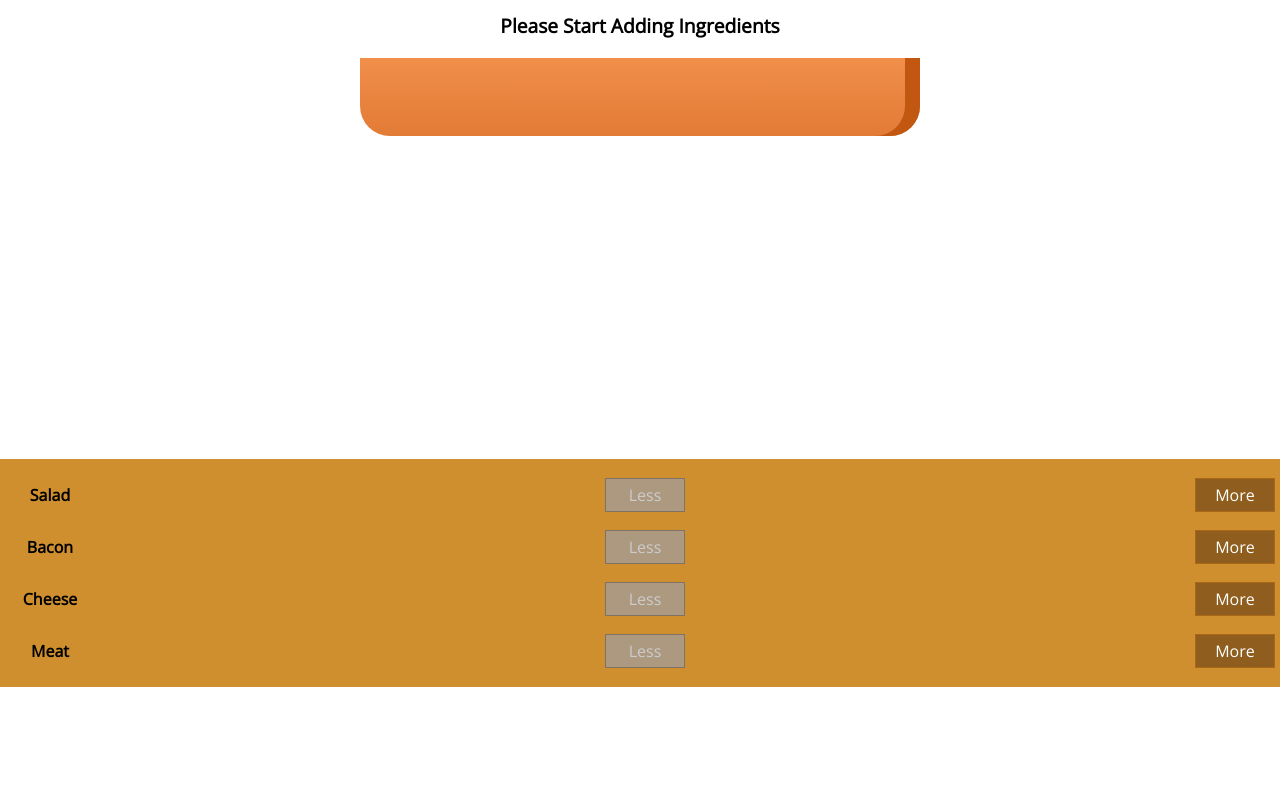
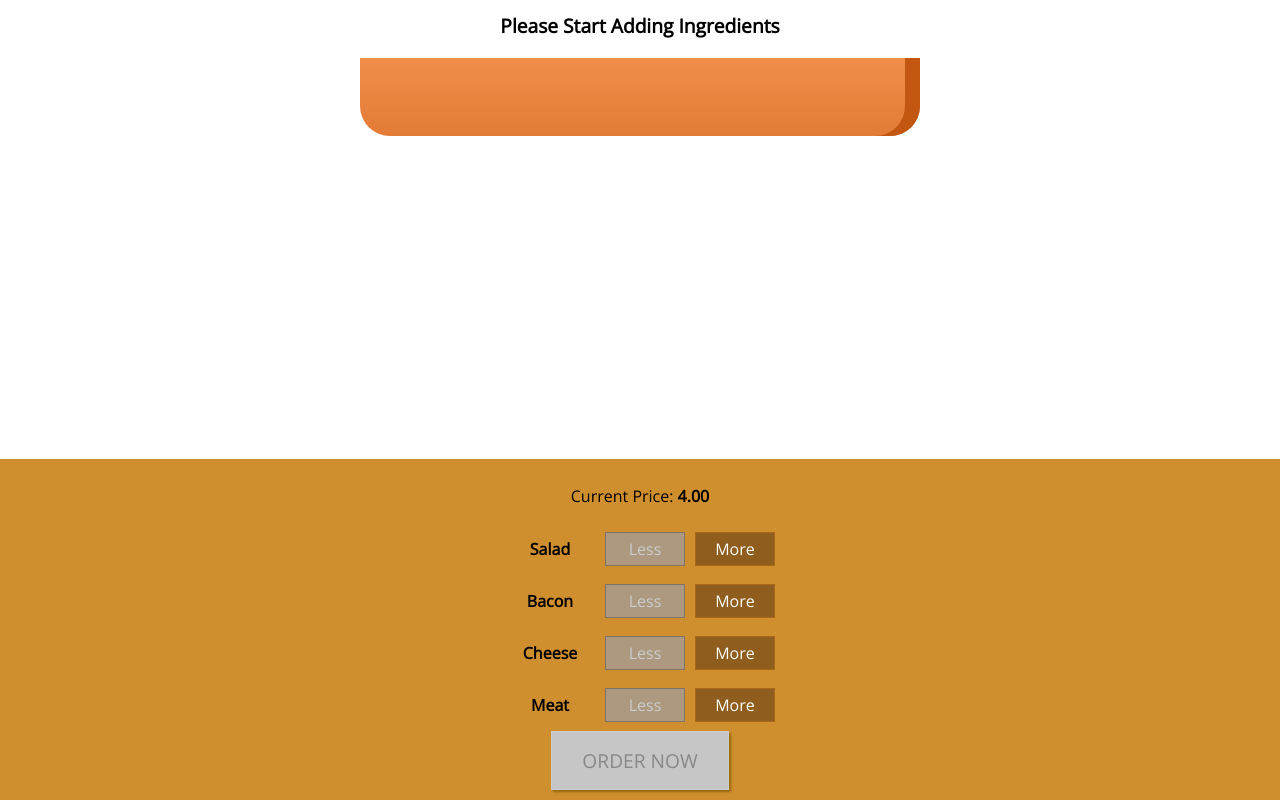
Before and after one commit to gattlin1/Learning-React, a React (Create React App) app in the folder burger-builder/: page / in a window 1280 px wide. Shown: the part 179-979 px from the top of the page. Before the commit the page ends 866 px from the top, so only its background shows below. Built offline with nearby package versions, Linux system fonts and the light colour scheme.

Commit message:
Adding total price.

```diff
--- a/burger-builder/src/components/Burger/BuildControls/BuildControl/BuildControl.css
+++ b/burger-builder/src/components/Burger/BuildControls/BuildControl/BuildControl.css
@@ -1,6 +1,6 @@
 .BuildControl {
   display: flex;
-  justify-content: space-between;
+  justify-content: center;
   align-items: center;
   margin: 5px 0;
 }
--- a/burger-builder/src/components/Burger/BuildControls/BuildControls.css
+++ b/burger-builder/src/components/Burger/BuildControls/BuildControls.css
@@ -8,3 +8,47 @@
   margin: auto;
   padding: 10px 0;
 }
+
+.OrderButton {
+  background-color: #dad735;
+  outline: none;
+  cursor: pointer;
+  border: 1px solid #966909;
+  color: #966909;
+  font-family: inherit;
+  font-size: 1.2em;
+  padding: 15px 30px;
+  box-shadow: 2px 2px 2px #966909;
+  width: fit-content;
+  align-self: center;
+}
+
+.OrderButton:hover,
+.OrderButton:active {
+  background-color: #a0db41;
+  border: 1px solid #966909;
+  color: #966909;
+}
+
+.OrderButton:disabled {
+  background-color: #c7c6c6;
+  cursor: not-allowed;
+  border: 1px solid #ccc;
+  color: #888888;
+}
+
+.OrderButton:not(:disabled) {
+  animation: enable 0.3s linear;
+}
+
+@keyframes enable {
+  0% {
+    transform: scale(1);
+  }
+  60% {
+    transform: scale(1.1);
+  }
+  100% {
+    transform: scale(1);
+  }
+}
--- a/burger-builder/src/components/Burger/BuildControls/BuildControls.js
+++ b/burger-builder/src/components/Burger/BuildControls/BuildControls.js
@@ -11,6 +11,9 @@
 const BuildControls = (props) => {
   return (
     <div className='BuildControls'>
+      <p>
+        Current Price: <strong>{props.price.toFixed(2)}</strong>
+      </p>
       {controls.map((ingredient) => {
         return (
           <BuildControl
@@ -22,6 +25,9 @@
           />
         );
       })}
+      <button className='OrderButton' disabled={!props.purchaseable}>
+        ORDER NOW
+      </button>
     </div>
   );
 };
--- a/burger-builder/src/containers/BurgerBuilder/BurgerBuilder.js
+++ b/burger-builder/src/containers/BurgerBuilder/BurgerBuilder.js
@@ -17,7 +17,15 @@
       meat: 0,
     },
     price: 4,
+    puchaseable: false,
   };
+
+  updatePurchaseState(ingredients) {
+    const ingredientCount = Object.keys(ingredients)
+      .map((ingredient) => ingredients[ingredient])
+      .reduce((sum, val) => sum + val, 0);
+    this.setState({ puchaseable: ingredientCount > 0 });
+  }
 
   addIngredientHandler = (ingredient) => {
     const updatedCount = this.state.ingredients[ingredient] + 1;
@@ -28,6 +36,7 @@
 
     const newTotalPrice = this.state.price + INGREDIENT_PRICES[ingredient];
     this.setState({ ingredients: updatedIngredients, price: newTotalPrice });
+    this.updatePurchaseState(updatedIngredients);
   };
 
   removeIngredientHandler = (ingredient) => {
@@ -40,6 +49,7 @@
 
       const newTotalPrice = this.state.price - INGREDIENT_PRICES[ingredient];
       this.setState({ ingredients: updatedIngredients, price: newTotalPrice });
+      this.updatePurchaseState(updatedIngredients);
     }
   };
 
@@ -58,6 +68,8 @@
           ingredientAdded={this.addIngredientHandler}
           ingredientRemoved={this.removeIngredientHandler}
           disabled={disabledInfo}
+          price={this.state.price}
+          purchaseable={this.state.puchaseable}
         />
       </React.Fragment>
     );
```
